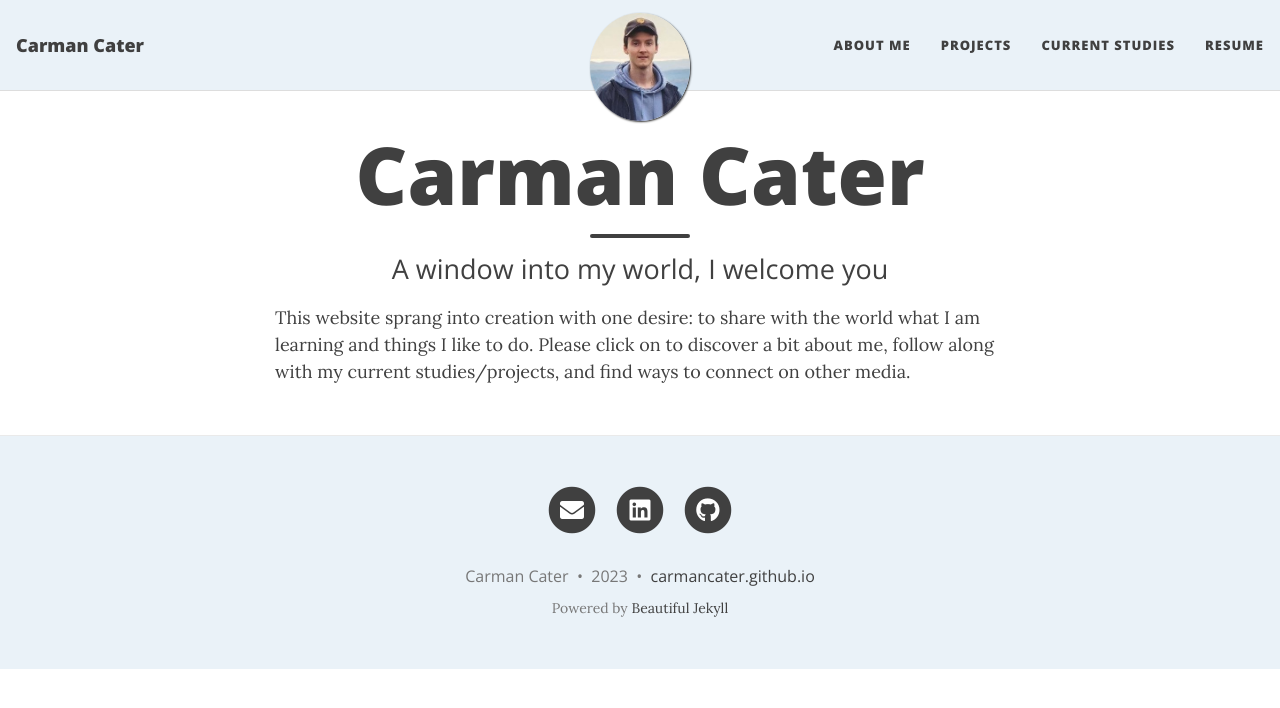
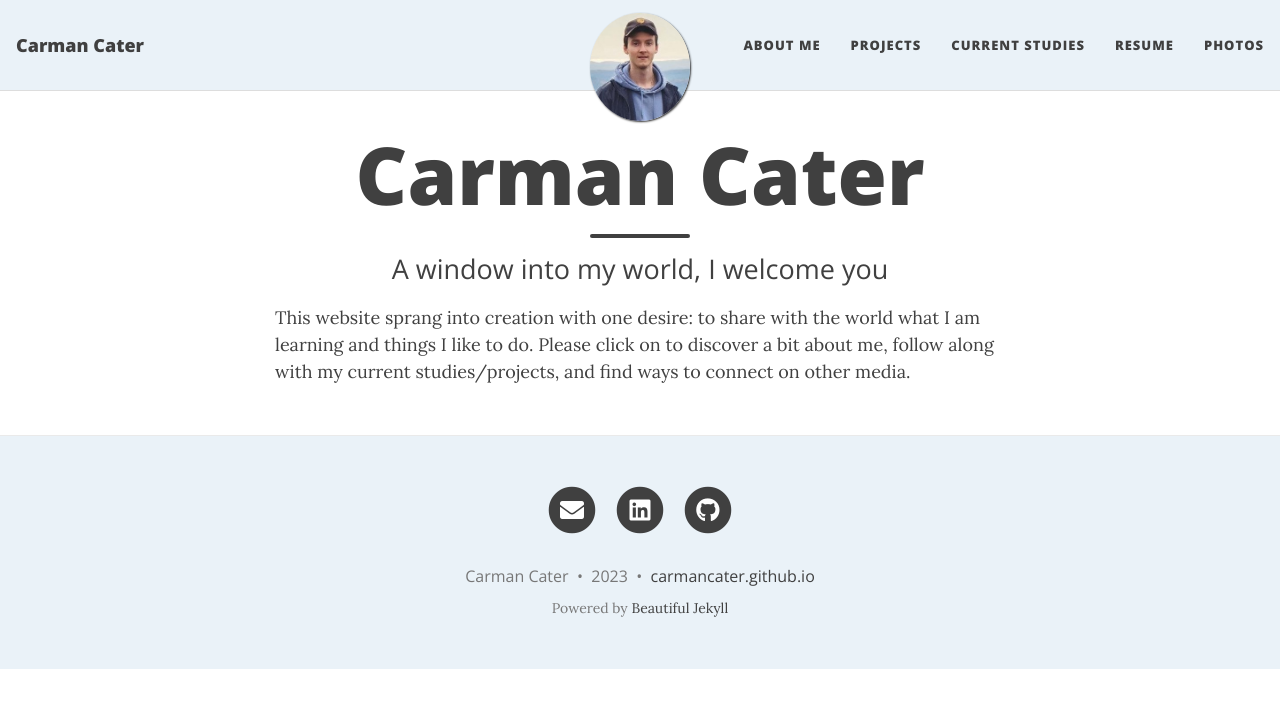
Before and after one commit to carmancater/carmancater.github.io, a Jekyll site: the page built from index.html, in a window 1280 px wide. Shown: the top 708 px of the page. Built offline with Jekyll 4.4.1, drawn with Linux system fonts in a browser that asks for light colours; nearby versions of some CDN libraries; the list of posts is cut into pages by our own code.

Commit message:
Update _config.yml

```diff
--- a/_config.yml
+++ b/_config.yml
@@ -24,6 +24,7 @@ navbar-links:
   Projects: "Projects"
   Current Studies: "currentStudies"
   Resume: "resume"
+  Photos: "photos"
 
 ################
 # --- Logo --- #
```
